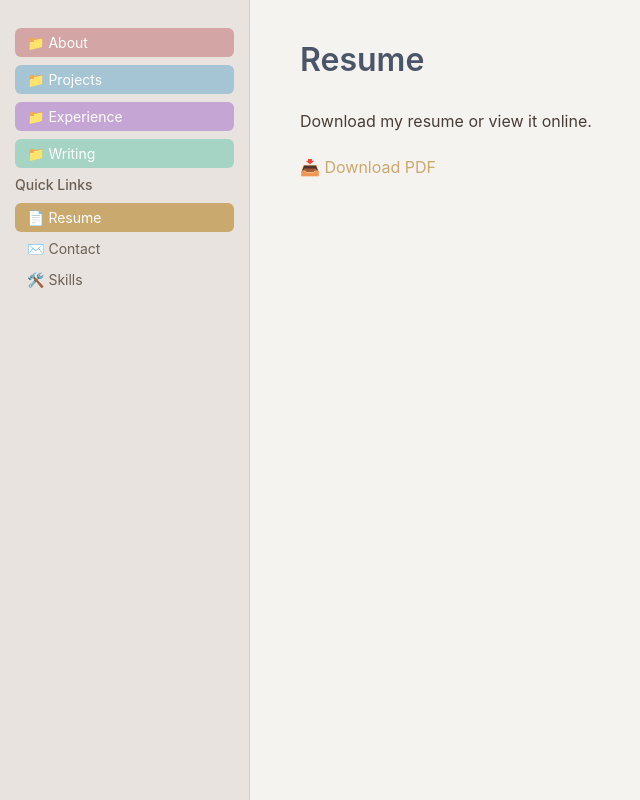
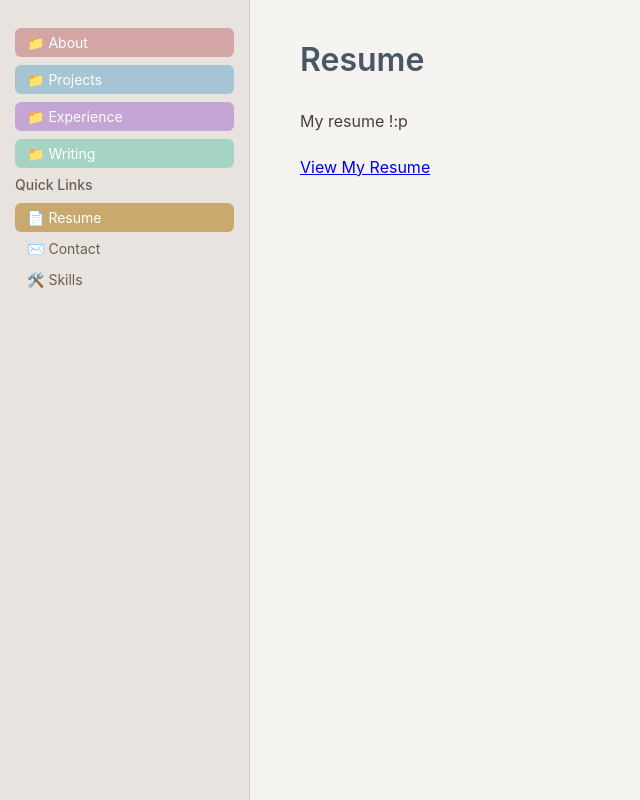
Before and after one commit to dpal0/dpal0.github.io, a plain HTML site: page index.html in a window 1280 px wide. Both pictures are taken after a click on the element "📄 Resume". Shown: the whole page, without its empty margins (0-640 px from the left). Drawn offline with Linux system fonts and the light colour scheme.

Commit message:
Resume uploaded

```diff
--- a/index.html
+++ b/index.html
@@ -126,8 +126,8 @@
         <div id="resume" class="page hidden">
             <h1 class="page-title">Resume</h1>
             <div class="content">
-                <p>Download my resume or view it online.</p>
-                <p><a href="#" style="color: #c9a96e; text-decoration: none;">📥 Download PDF</a></p>
+                <p>My resume !:p <p>
+                <a href="./diksha_Apple_MLE.pdf" target="_blank">View My Resume</a>
             </div>
         </div>
     </div>
```
Also changed, not shown: 1 other file.
